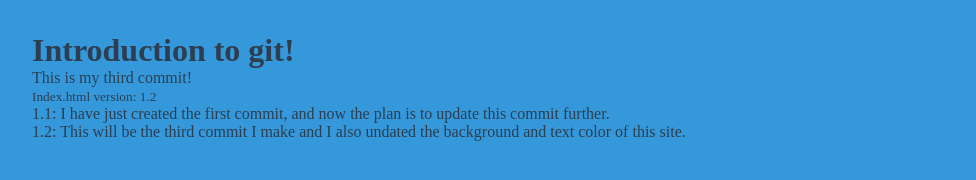
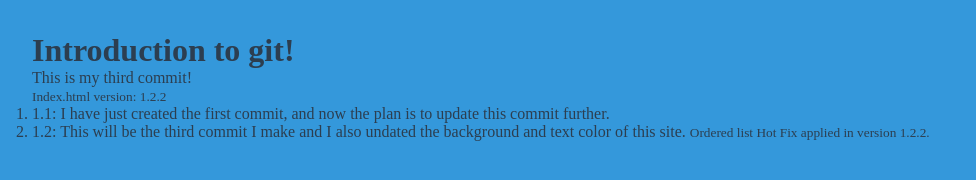
Before and after one commit to KoshinHagimoto/git_tutorial, a plain HTML site: page index.html in a window 1280 px wide. Shown: the whole page, without its empty margins (0-976 px from the left). Drawn offline with Linux system fonts and the light colour scheme.

Commit message:
updated files, created a hotfix for index.html

```diff
--- a/index.html
+++ b/index.html
@@ -21,20 +21,23 @@ git!</h1>
      <p>This is my third
 commit!</p>
      <small>Index.html
-version: 1.2</small>
+version: 1.2.2</small>
    </div>
    <div>
-      <p>
+    <ol>
+      <li>
       1.1: I have just
 created the first commit, and now
 the plan is to update this commit
 further.
-      </p>
-      <p>
+      </li>
+      <li>
         1.2: This will be
 the third commit I make and I also
-undated the background and text color of this site.
-      </p>
+undated the background and text color of this site. <small>Ordered list
+  Hot Fix applied in version 1.2.2.</small>
+</li>
+</ol>
     </div>
   </div>
 </body>
```
